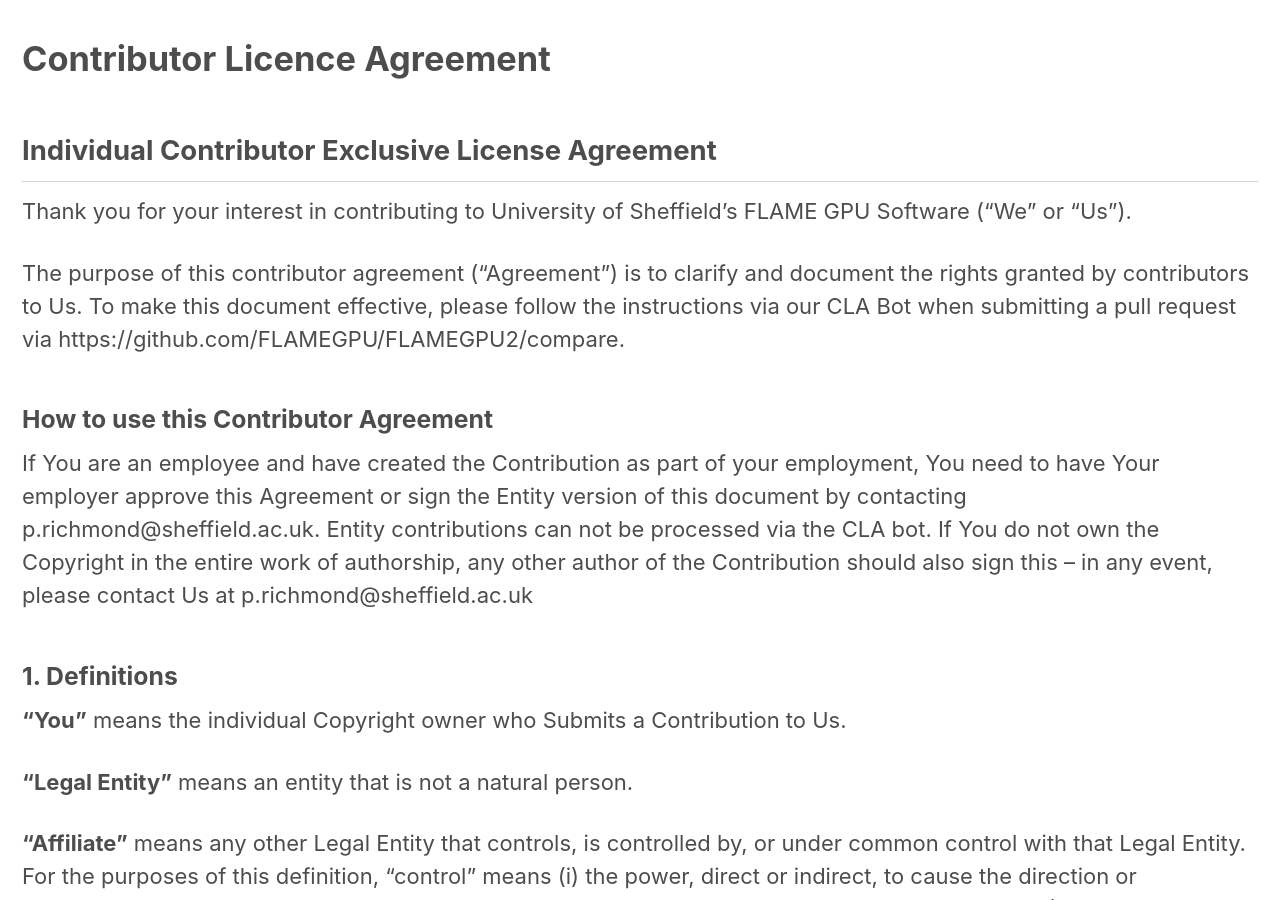
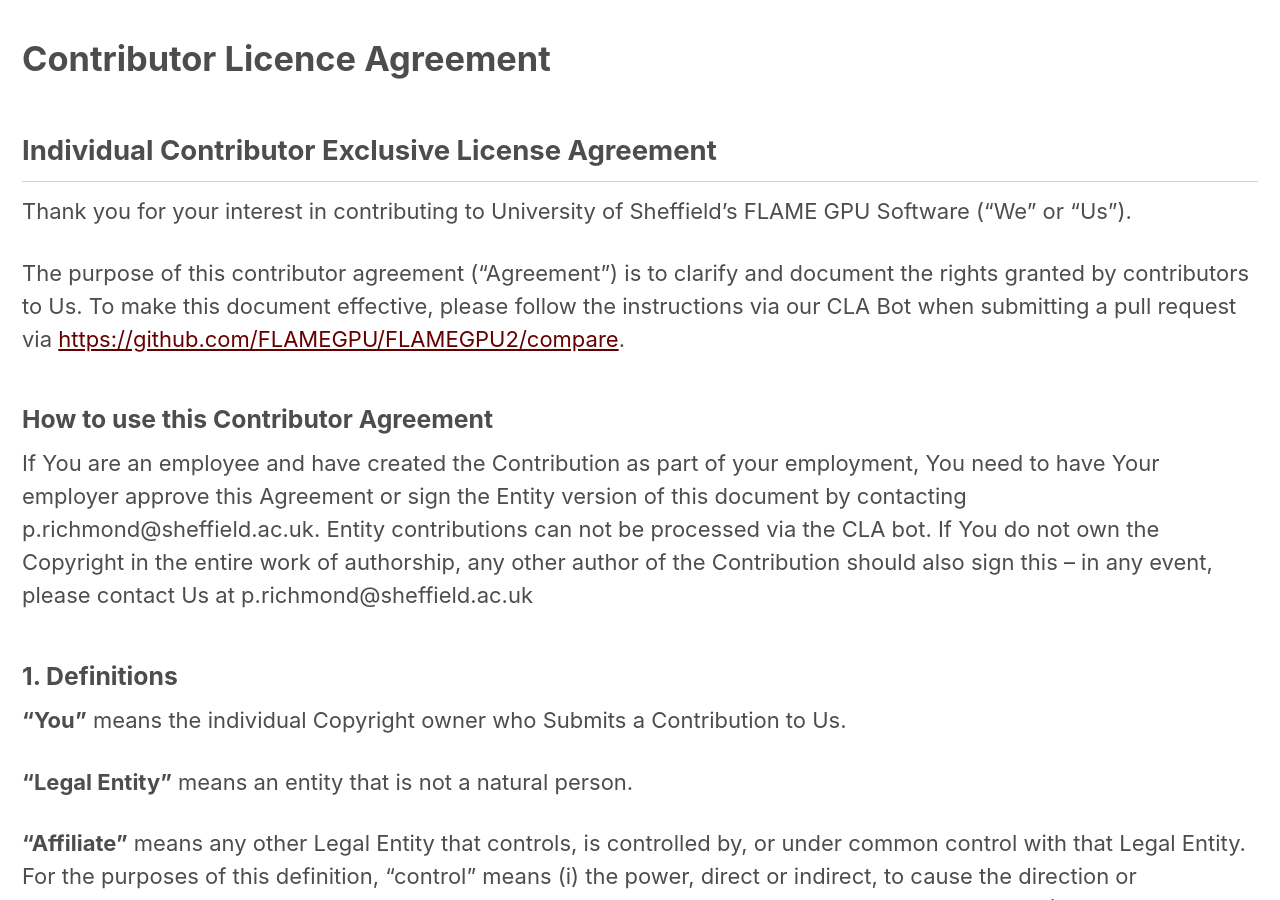
Before and after one commit to FLAMEGPU/flamegpu.github.io, a Jekyll site: the page built from download/cla-individual.md, in a window 1280 px wide and 900 px high, scrolled down 330 px. Built offline with Jekyll 4.4.1, drawn with Linux system fonts in a browser that asks for light colours; cached includes are drawn as plain includes; part of the change alters nothing that is shown.

```diff
--- a/download/cla-individual.md
+++ b/download/cla-individual.md
@@ -9,7 +9,7 @@ permalink: "cla"
 
 Thank you for your interest in contributing to University of Sheffield's FLAME GPU Software ("We" or "Us").
 
-The purpose of this contributor agreement ("Agreement") is to clarify and document the rights granted by contributors to Us. To make this document effective, please follow the instructions via our CLA Bot when submitting a pull request via https://github.com/FLAMEGPU/FLAMEGPU2/compare.
+The purpose of this contributor agreement ("Agreement") is to clarify and document the rights granted by contributors to Us. To make this document effective, please follow the instructions via our CLA Bot when submitting a pull request via [https://github.com/FLAMEGPU/FLAMEGPU2/compare](https://github.com/FLAMEGPU/FLAMEGPU2/compare).
 
 ### How to use this Contributor Agreement
 
```
